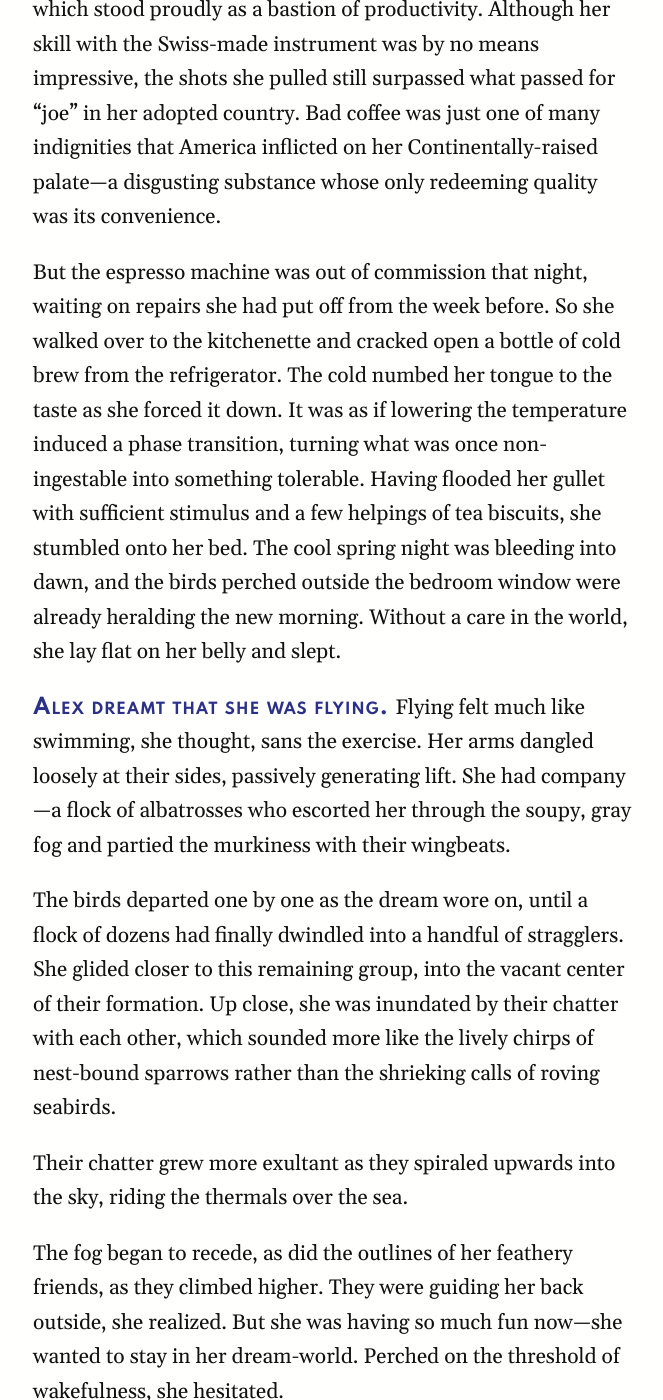
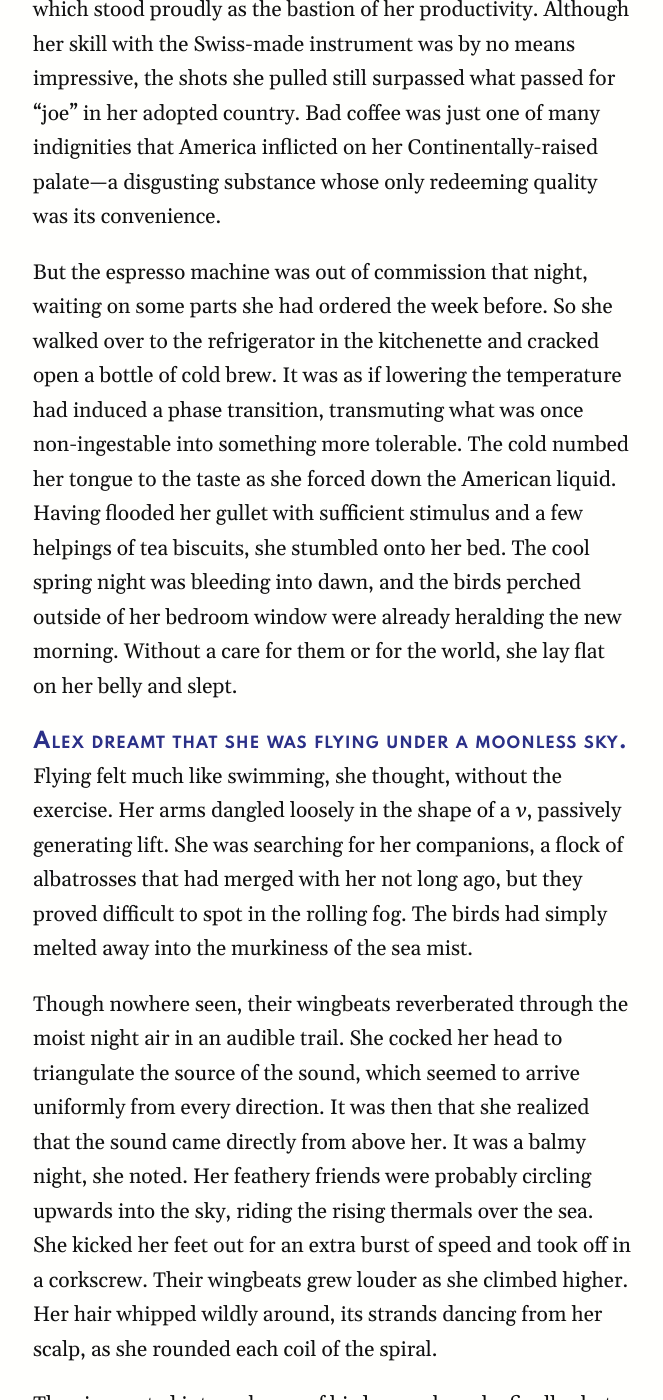
Before and after one commit to AndrewYang2024/AndrewYang2024.github.io, a Jekyll site: the page built from _posts/2020-08-16-Whatever-It-Takes.md, in a window 1280 px wide and 1400 px high, scrolled down 654 px. Shown: the whole window, without its empty margins (63-726 px from the left). Built offline with Jekyll 4.4.1, drawn with Linux system fonts in a browser that asks for light colours; nearby versions of some CDN libraries; some of the changed text lies outside the part shown.

Commit message:
Update 2020-08-16-Whatever-It-Takes.md

```diff
--- a/_posts/2020-08-16-Whatever-It-Takes.md
+++ b/_posts/2020-08-16-Whatever-It-Takes.md
@@ -11,25 +11,25 @@
 
 #### An alternative account of the events of Friday, March 22, 2019.
 
-{% newthought ' Alex was a master of the coffee nap. ' %} Even in her worn-down state, she could gauge the depth of her exhaustion in degrees of caffeine. Three to be exact. A triple-shot of espresso would be enough to nudge her awake gently after ten beautiful minutes of sleep.
+{% newthought ' Alex was a master of the coffee nap. ' %} Despite her worn-down state, she could gauge the depth of her exhaustion in precise degrees of caffeine. Three to be exact. A triple-shot of espresso would be enough to nudge her awake after ten beautiful minutes of sleep.
 
-Her home office was furnished with a pristine espresso machine, which stood proudly as a bastion of productivity. Although her skill with the Swiss-made instrument was by no means impressive, the shots she pulled still surpassed what passed for “joe” in her adopted country. Bad coffee was just one of many indignities that America inflicted on her Continentally-raised palate—a disgusting substance whose only redeeming quality was its convenience.
+Her home office was furnished with a pristine espresso machine, which stood proudly as the bastion of her productivity. Although her skill with the Swiss-made instrument was by no means impressive, the shots she pulled still surpassed what passed for “joe” in her adopted country. Bad coffee was just one of many indignities that America inflicted on her Continentally-raised palate—a disgusting substance whose only redeeming quality was its convenience.
 
-But the espresso machine was out of commission that night, waiting on repairs she had put off from the week before. So she walked over to the kitchenette and cracked open a bottle of cold brew from the refrigerator.  The cold numbed her tongue to the taste as she forced it down. It was as if lowering the temperature induced a phase transition, turning what was once non-ingestable into something tolerable. Having flooded her gullet with sufficient stimulus and a few helpings of tea biscuits, she stumbled onto her bed. The cool spring night was bleeding into dawn, and the birds perched outside the bedroom window were already heralding the new morning. Without a care in the world, she lay flat on her belly and slept.
+But the espresso machine was out of commission that night, waiting on some parts she had ordered the week before. So she walked over to the refrigerator in the kitchenette and cracked open a bottle of cold brew. It was as if lowering the temperature had induced a phase transition, transmuting what was once non-ingestable into something more tolerable. The cold numbed her tongue to the taste as she forced down the American liquid. Having flooded her gullet with sufficient stimulus and a few helpings of tea biscuits, she stumbled onto her bed. The cool spring night was bleeding into dawn, and the birds perched outside of her bedroom window were already heralding the new morning. Without a care for them or for the world, she lay flat on her belly and slept.
 
-{% newthought ' Alex dreamt that she was flying. ' %} Flying felt much like swimming, she thought, sans the exercise. Her arms dangled loosely at their sides, passively generating lift. She had company—a flock of albatrosses who escorted her through the soupy, gray fog and partied the murkiness with their wingbeats.
+{% newthought ' Alex dreamt that she was flying under a moonless sky. ' %} Flying felt much like swimming, she thought, without the exercise. Her arms dangled loosely in the shape of a *v*, passively generating lift. She was searching for her companions, a flock of albatrosses that had merged with her not long ago, but they proved difficult to spot in the rolling fog. The birds had simply melted away into the murkiness of the sea mist.
 
-The birds departed one by one as the dream wore on, until a flock of dozens had finally dwindled into a handful of stragglers. She glided closer to this remaining group, into the vacant center of their formation. Up close, she was inundated by their chatter with each other, which sounded more like the lively chirps of nest-bound sparrows rather than the shrieking calls of roving seabirds.
+Though nowhere seen, their wingbeats reverberated through the moist night air in an audible trail. She cocked her head to triangulate the source of the sound, which seemed to arrive uniformly from every direction. It was then that she realized that the sound came directly from above her. It was a balmy night, she noted. Her feathery friends were probably circling upwards into the sky, riding the rising thermals over the sea. She kicked her feet out for an extra burst of speed and took off in a corkscrew. Their wingbeats grew louder as she climbed higher. Her hair whipped wildly around, its strands dancing from her scalp, as she rounded each coil of the spiral.
 
-Their chatter grew more exultant as they spiraled upwards into the sky, riding the thermals over the sea.
+The air erupted into a chorus of birdsong when she finally shot out from the sea fog, a raucous welcome of her late arrival. Inundated, Alex fell into a daze—the moonless sky a starry tapestry above her head, the mist a damp carpet below her feet.
 
-The fog began to recede, as did the outlines of her feathery friends, as they climbed higher. They were guiding her back outside, she realized. But she was having so much fun now—she wanted to stay in her dream-world. Perched on the threshold of wakefulness, she hesitated.
+Yet in this arrangement was a small detail, one which bothered Alex and interrupted her suspension within the moment. The albatrosses, with beaks opening and closing in rhythm, warbled in the familiar chirping of tree-bound sparrows rather than the shrieking calls of roving seabirds. As the pinpricks of starlight widened into the glimmers of sunbeams, she realized that they were not chirping hello, but rather goodbye. Perched on the threshold of wakefulness, she hesitated. She wanted to stay a little longer, having enjoyed her dream-world so far.
 
-It was then that she stalled. She no longer felt the wind against her face. She waved her hands wildly, trying to latch onto the invisible currents of air that had buoyed her up here, but their slippery strands simply parted at her fingertips. The chirping of the birds crescendoed to a fever pitch as they gawked in horror. Alex plummeted straight into the depths of the fog, screaming as she contemplated the horror of slamming into the ocean at terminal velocity.
+It was then that she stalled.
 
-And then she blinked.
+Suddenly, she no longer felt the wind against her face. Waving wildly, she tried to latch onto the invisible currents that had carried her up, but their slippery strands simply parted at her fingertips. The chirping of the birds grew to a fever pitch as they gawked in horror. Alex plummeted straight into the depths of the fog, screaming as she contemplated the horror of slamming into the ocean at terminal velocity.
 
-She found herself levitated over a shadowy, endless pool of water. Alex scratched her nose and looked around. The fog and the birds were all gone.
+There was no pain and no splash. No sense of where atmosphere ended and water began. At the end of the descent, she found herself floating atop a shadowy, endless pool of water before an immaculate sunrise. Alex scratched her nose and looked around. The fog and the birds were all gone.
 
 “*Wo ist alles hin?*” she whispered.
 
@@ -37,15 +37,17 @@
 
 *Brrrrrrrrr*
 
-The murmurs of eddies toppling over each other across a mirror of water.
+Murmurs of eddies toppling over each other across a mirror of water.
 
 *Brrrrrrrrr*
 
 {% marginfigure 'mf-id-1' 'assets/img/a001.png'  %}
 
-{% newthought ' The printer woke her up with its whirring. ' %} Each whir was followed by the flapping sound of a letter-sized sheet being spat out and gliding towards the floor.
+{% newthought ' The printer woke her up with its whirring. ' %} Each whir was followed by the flapping sound of a letter-sized sheet being ejected before gliding towards the floor.
 
-Without looking at her phone, Alex reckoned that she had overslept, but her more immediate concern was the accumulating heap of paper strewn about.  She did not recall ever setting up her printer as a fax machine, but somehow it was receiving what appeared to be scanned pages of a typewritten monograph. She slid out the output tray to catch the remainder of the still printing document and bent over the floor to gather the rest.
+Without looking at her phone, Alex reckoned that she had overslept. After rubbing her eyes awake, she looked over the side of her bed and saw a heap of paper accumulating on the floor. She squinted at the small LED screen of the printer, which indicated that it was receiving a fax transmission of unknown length.
+
+*Weird,* she thought. She had never set up her printer as a fax machine, somehow it was receiving what appeared to be scanned pages of a typewritten monograph.  She slid out the output tray to catch the remainder of the still printing document and bent over to gather the rest.
 
 In total the monograph was forty-one black and white pages. It bore a nondescript title, *A Review of Anticipatory Systems,* with no author indicated. Alex had heard the term before in graduate school, when she was a PhD student at Stanford’s Department of Economics. That was where Williams, the regional president of the New York branch and her current boss, had also went for his doctorate. Anticipatory systems theory wasn’t part of the academic curricula, but rather an intellectual rabbit-hole of sorts that she indulged in at the time. Those memories returned to her as she thumbed through the pages, trying to pin down the document’s various threads as she unraveled its puzzle.
 
```
